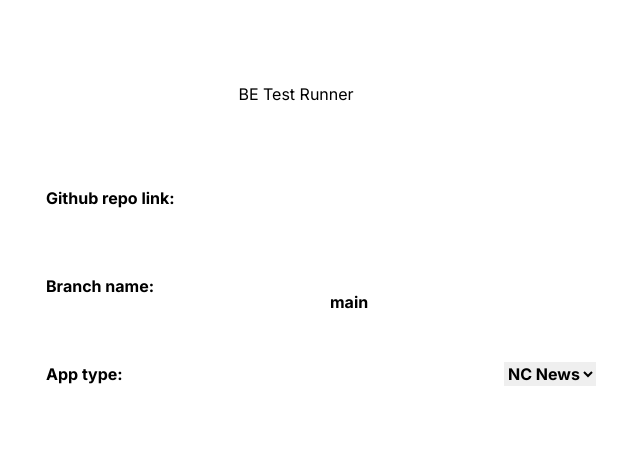
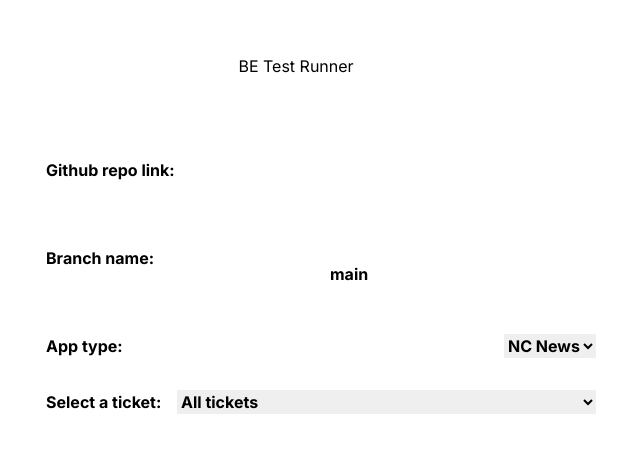
Before and after one commit to popatre/test-runner-stream, a Next.js app: page / in a window 1280 px wide. Shown: the part 126-578 px from the top of the page, without its empty margins (344-984 px from the left). Built offline with nearby package versions, Linux system fonts and the light colour scheme.

Commit message:
add options to select specific tests

```diff
--- a/src/app/api/clone/route.ts
+++ b/src/app/api/clone/route.ts
@@ -8,13 +8,7 @@ export async function GET(request: Request) {
     const branch = searchParams.get("branch");
     const appType = searchParams.get("app");
 
-    await runCommands(
-        "student",
-        repoLink || "",
-        appType || "",
-        branch || "",
-        path
-    );
+    await runCommands(repoLink || "", appType || "", branch || "", path);
 
     return NextResponse.json({ status: 200, msg: "cloned successfully" });
 }
--- a/src/app/api/test/route.ts
+++ b/src/app/api/test/route.ts
@@ -1,14 +1,14 @@
 import { NextResponse } from "next/server";
 import generateReport from "@/utils/generateReport";
 
-export async function GET() {
+export async function GET(request: Request) {
     const path = `${__dirname}/../../../../../src/__tests__/index.test.ts`;
 
-    // const report = await generateReport(
-    //     path,
-    //     `GET:/api/articles/:article_id/comments -`
-    // );
-    const report = await generateReport(path);
+    const { searchParams } = new URL(request.url);
+    const ticket = searchParams.get("ticket");
+
+    const testSearch = ticket === "all" ? null : `${ticket}:`;
+    const report = await generateReport(path, testSearch);
 
     return NextResponse.json({ report });
 }
--- a/src/app/report/page.tsx
+++ b/src/app/report/[ticket]/page.tsx
@@ -1,28 +1,35 @@
 import findInRepo from "@/utils/findInRepo";
 
-export default async function Home() {
-    const stream = await fetch("http://localhost:3000/api/test", {
-        next: { revalidate: 0 },
-        method: "GET",
-    });
+type Props = { params: { ticket: string } };
+
+export default async function Home({ params }: Props) {
+    const { ticket } = params;
+
+    const stream = await fetch(
+        `http://localhost:3000/api/test?ticket=${ticket}`,
+        {
+            next: { revalidate: 0 },
+            method: "GET",
+        }
+    );
 
     const parsedStreamData = await stream.json();
 
     const logsFound = await findInRepo(
         "console.log",
-        `${__dirname}/../../../../src/evaluations`
+        `${__dirname}/../../../../../src/evaluations`
     );
     const testOnlysFound = findInRepo(
         "test.only",
-        `${__dirname}/../../../../src/evaluation`
+        `${__dirname}/../../../../../src/evaluation`
     );
     const itOnlysFound = findInRepo(
         "it.only",
-        `${__dirname}/../../../../src/evaluations`
+        `${__dirname}/../../../../../src/evaluations`
     );
     const describeOnlysFound = findInRepo(
         "describe.only",
-        `${__dirname}/../../../../src/evaluations`
+        `${__dirname}/../../../../../src/evaluations`
     );
     const onlysFound = await Promise.all([
         testOnlysFound,
--- a/src/components/Form.tsx
+++ b/src/components/Form.tsx
@@ -17,13 +17,13 @@ type Props = {
 };
 
 // add the test they are doing
-// pass to api query
 
 function Form({ setIsLoading, setIsCloned, setIsError }: Props) {
     const [input, setInput] = useState({
         repo: "",
         appType: "news",
         branch: "main",
+        ticket: "all",
     });
     const router = useRouter();
 
@@ -55,7 +55,7 @@ function Form({ setIsLoading, setIsCloned, setIsError }: Props) {
             setIsCloned(true);
             setIsLoading(false);
 
-            router.push(`/report`);
+            router.push(`/report/${input.ticket}`);
         } catch (error) {
             setIsError(true);
             setIsLoading(false);
@@ -83,6 +83,36 @@ function Form({ setIsLoading, setIsCloned, setIsError }: Props) {
                     {/* <option value="games">NC Games</option> */}
                 </select>
             </label>
+            <label>
+                Select a ticket:
+                <select name="ticket" onChange={handleChange}>
+                    <option value="all">All tickets</option>
+                    <option value="ticket-3">#3 - GET /api/topics</option>
+                    <option value="ticket-4">
+                        #4 - GET /api/articles/:article_id
+                    </option>
+                    <option value="ticket-5">#5 - GET /api/articles</option>
+                    <option value="ticket-6">
+                        #6 - GET /api/articles/:article_id/comments
+                    </option>
+                    <option value="ticket-7">
+                        #7 - POST /api/articles/:article_id/comments
+                    </option>
+                    <option value="ticket-8">
+                        #8 - PATCH /api/articles/:article_id
+                    </option>
+                    <option value="ticket-9">
+                        #9 - DELETE /api/comments/:comment_id
+                    </option>
+                    <option value="ticket-10">#10 - GET /api/users</option>
+                    <option value="ticket-11">
+                        #11 - GET /api/articles (queries)
+                    </option>
+                    <option value="ticket-12">
+                        #12 - GET /api/articles/:article_id (comment_count)
+                    </option>
+                </select>
+            </label>
             {isFormComplete() && (
                 <button disabled={!isFormComplete()} className={styles.button}>
                     Get Feedback
--- a/src/utils/generateReport.ts
+++ b/src/utils/generateReport.ts
@@ -3,7 +3,7 @@ import { run } from "node:test";
 
 export default async function generateReport(
     testPath: string,
-    testName?: string | undefined
+    testName?: string | null
 ) {
     const testPattern = testName ? new RegExp(testName) : undefined;
 
--- a/src/utils/runCommands.ts
+++ b/src/utils/runCommands.ts
@@ -2,13 +2,11 @@ import { runShellCommand } from "./runShellCommand";
 import fs from "fs";
 
 export async function runCommands(
-    studentName: string,
     repoUrl: string,
     appType: string,
     branch: string,
     working_dir: string
 ) {
-    console.log(working_dir, "******");
     const gitClone = `git clone -b ${branch} ${repoUrl} ${working_dir}`;
 
     const setupDbs = `psql -f ${__dirname}/../../../../../src/setup-db/${appType}/setup-test-db.sql`;
```
Also changed, not shown: 1 other file (tests, documents, lock files or other folders).
